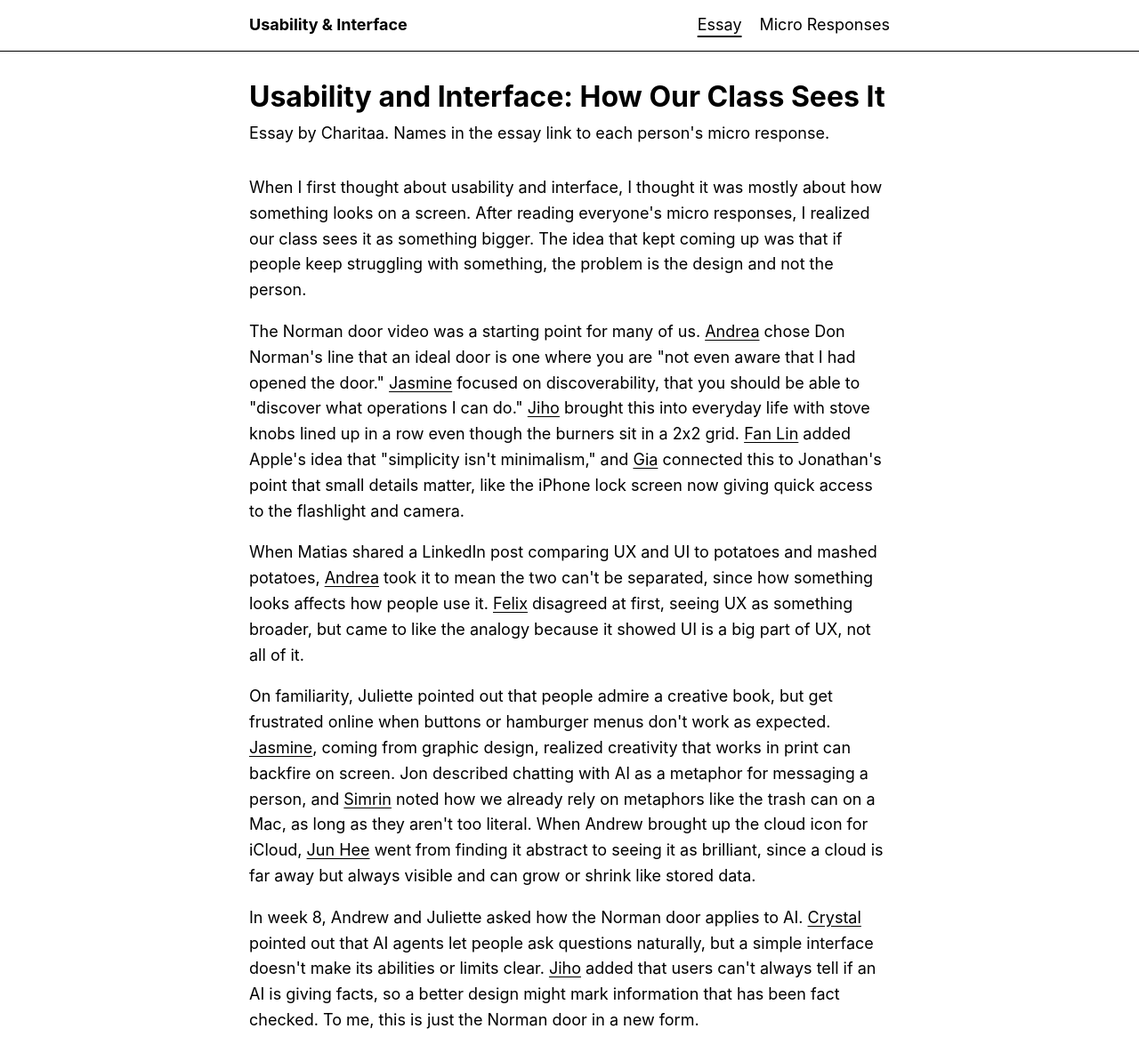
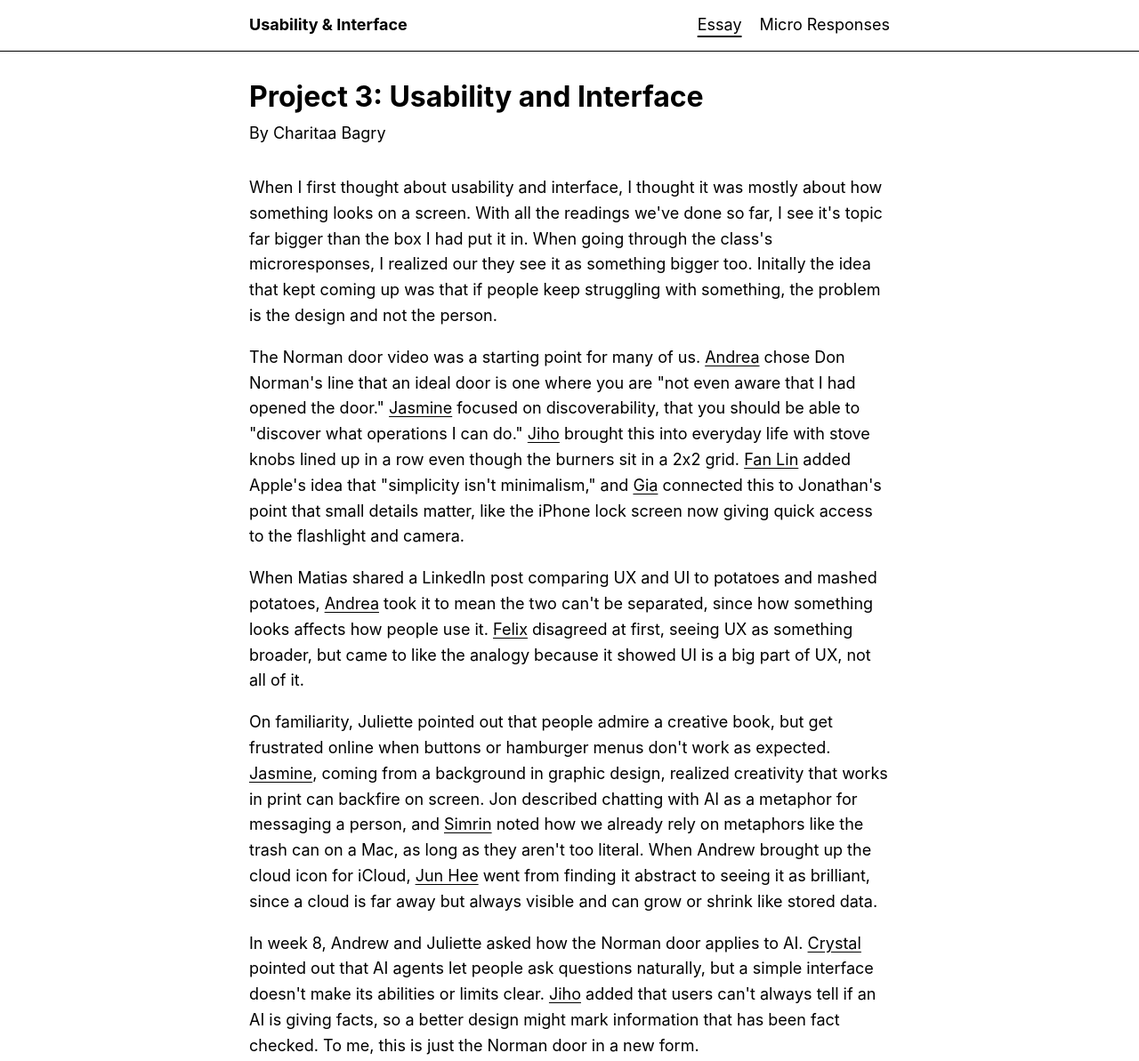
Before and after one commit to Charitaa18/VCS_P3, a plain HTML site: page index.html in a window 1280 px wide. Shown: the top 1193 px of the page at 89% size. Drawn offline with Linux system fonts and the light colour scheme.

Commit message:
Revise essay content for clarity and updates
Updated the essay title, author name, and several paragraphs for clarity and coherence.

```diff
--- a/index.html
+++ b/index.html
@@ -20,22 +20,22 @@
 </header>
 
 <main>
-  <h1>Usability and Interface: How Our Class Sees It</h1>
-  <p class="meta">Essay by Charitaa. Names in the essay link to each person's micro response.</p>
+  <h1>Project 3: Usability and Interface</h1>
+  <p class="meta">By Charitaa Bagry</p>
 
-  <p>When I first thought about usability and interface, I thought it was mostly about how something looks on a screen. After reading everyone's micro responses, I realized our class sees it as something bigger. The idea that kept coming up was that if people keep struggling with something, the problem is the design and not the person.</p>
+  <p>When I first thought about usability and interface, I thought it was mostly about how something looks on a screen. With all the readings we've done so far, I see it's topic far bigger than the box I had put it in. When going through the class's microresponses, I realized our they see it as something bigger too. Initally the idea that kept coming up was that if people keep struggling with something, the problem is the design and not the person.</p>
 
   <p>The Norman door video was a starting point for many of us. <a href="responses.html#before-andrea">Andrea</a> chose Don Norman's line that an ideal door is one where you are "not even aware that I had opened the door." <a href="responses.html#before-jasmine">Jasmine</a> focused on discoverability, that you should be able to "discover what operations I can do." <a href="responses.html#before-jiho">Jiho</a> brought this into everyday life with stove knobs lined up in a row even though the burners sit in a 2x2 grid. <a href="responses.html#before-fan-lin">Fan Lin</a> added Apple's idea that "simplicity isn't minimalism," and <a href="responses.html#after-gia">Gia</a> connected this to Jonathan's point that small details matter, like the iPhone lock screen now giving quick access to the flashlight and camera.</p>
 
   <p>When Matias shared a LinkedIn post comparing UX and UI to potatoes and mashed potatoes, <a href="responses.html#after-andrea">Andrea</a> took it to mean the two can't be separated, since how something looks affects how people use it. <a href="responses.html#after-felix">Felix</a> disagreed at first, seeing UX as something broader, but came to like the analogy because it showed UI is a big part of UX, not all of it.</p>
 
-  <p>On familiarity, Juliette pointed out that people admire a creative book, but get frustrated online when buttons or hamburger menus don't work as expected. <a href="responses.html#after-jasmine-juliette">Jasmine</a>, coming from graphic design, realized creativity that works in print can backfire on screen. Jon described chatting with AI as a metaphor for messaging a person, and <a href="responses.html#after-simrin">Simrin</a> noted how we already rely on metaphors like the trash can on a Mac, as long as they aren't too literal. When Andrew brought up the cloud icon for iCloud, <a href="responses.html#after-jun-hee">Jun Hee</a> went from finding it abstract to seeing it as brilliant, since a cloud is far away but always visible and can grow or shrink like stored data.</p>
+  <p>On familiarity, Juliette pointed out that people admire a creative book, but get frustrated online when buttons or hamburger menus don't work as expected. <a href="responses.html#after-jasmine-juliette">Jasmine</a>, coming from a background in graphic design, realized creativity that works in print can backfire on screen. Jon described chatting with AI as a metaphor for messaging a person, and <a href="responses.html#after-simrin">Simrin</a> noted how we already rely on metaphors like the trash can on a Mac, as long as they aren't too literal. When Andrew brought up the cloud icon for iCloud, <a href="responses.html#after-jun-hee">Jun Hee</a> went from finding it abstract to seeing it as brilliant, since a cloud is far away but always visible and can grow or shrink like stored data.</p>
 
   <p>In week 8, Andrew and Juliette asked how the Norman door applies to AI. <a href="responses.html#after-crystal">Crystal</a> pointed out that AI agents let people ask questions naturally, but a simple interface doesn't make its abilities or limits clear. <a href="responses.html#after-jiho">Jiho</a> added that users can't always tell if an AI is giving facts, so a better design might mark information that has been fact checked. To me, this is just the Norman door in a new form.</p>
 
   <h2>Conclusion</h2>
 
-  <p>Taken together, our class agrees that good design is about the person using it. Whether it was a door, a stove, a lock screen or an AI chat box, everyone came back to the idea that people shouldn't have to guess. The class sees UX and UI as connected, sees familiar metaphors as a way to help people learn, and sees simplicity as making things clear rather than empty. The AI discussion showed that simple is not always clear. In the end, we believe the best interfaces are the ones you barely notice because they just work.</p>
+  <p>Taken together, our class agrees that good design is about the person using it. Whether it was a door, a stove, a lock screen or an AI chat box, everyone came back to the idea that people shouldn't have to guess and that taking the users mental models into account while designing is good practice. The class sees UX and UI as connected, sees familiar metaphors as a way to help people learn, and sees simplicity as making things clear rather than empty. The AI discussion showed that simple is not always clear. In the end, we believe the best interfaces are the ones you barely notice because they just work.</p>
 
   <p><a href="responses.html">Read all 15 micro responses &rarr;</a></p>
 </main>
```
